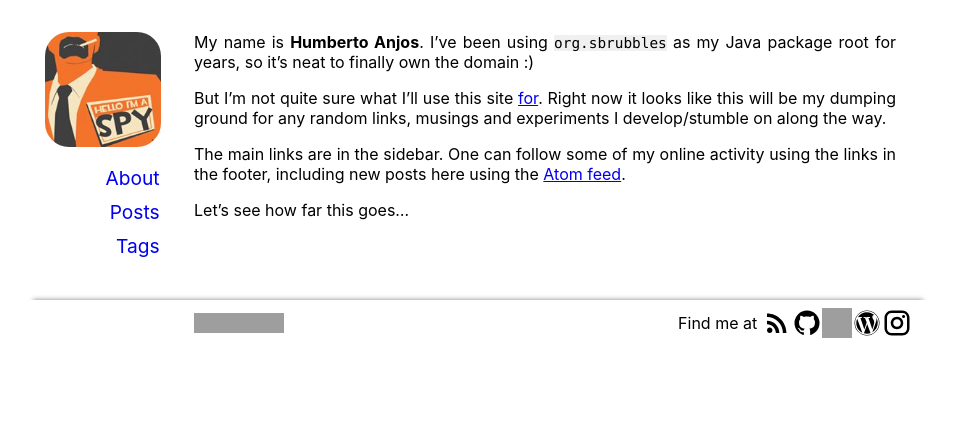
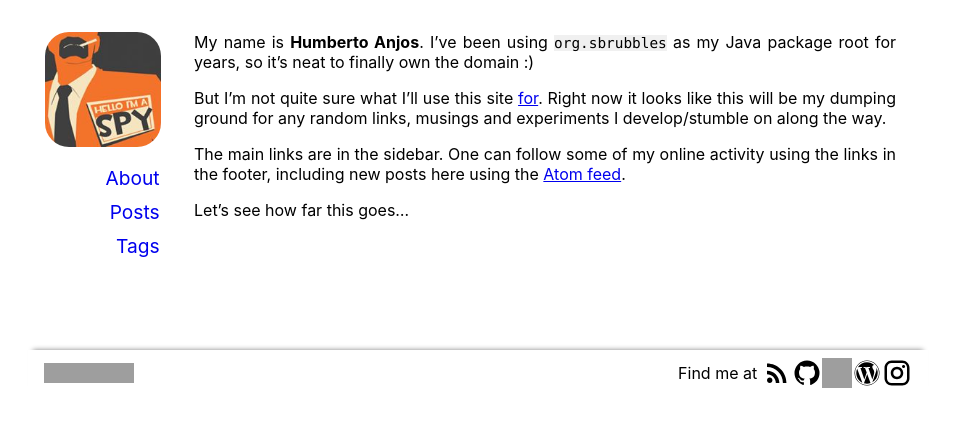
Before and after one commit to hanjos/hanjos.github.io, a Jekyll site: the page built from index.md, in a window 1280 px wide. Shown: the top 427 px of the page, without its empty margins (162-1117 px from the left). Built offline with Jekyll 4.4.1, drawn with Linux system fonts in a browser that asks for light colours; grey boxes are pictures that could not be loaded.

Commit message:
Aumentando a altura mínima do main para o cabeçalho aparecer corretamente.

```diff
--- a/assets/css/styles.scss
+++ b/assets/css/styles.scss
@@ -174,7 +174,7 @@
 
     > main {
       max-width: $mid-screen-width;
-      min-height: 300px; /* enough space for a floating header not to interfere with the footer */
+      min-height: 350px; /* enough space for a floating header not to interfere with the footer */
 
       margin-left: $sidebar-width; /* header width */
       padding: 1em 2em 2em 1em; /* no need for this big a left padding */
```
